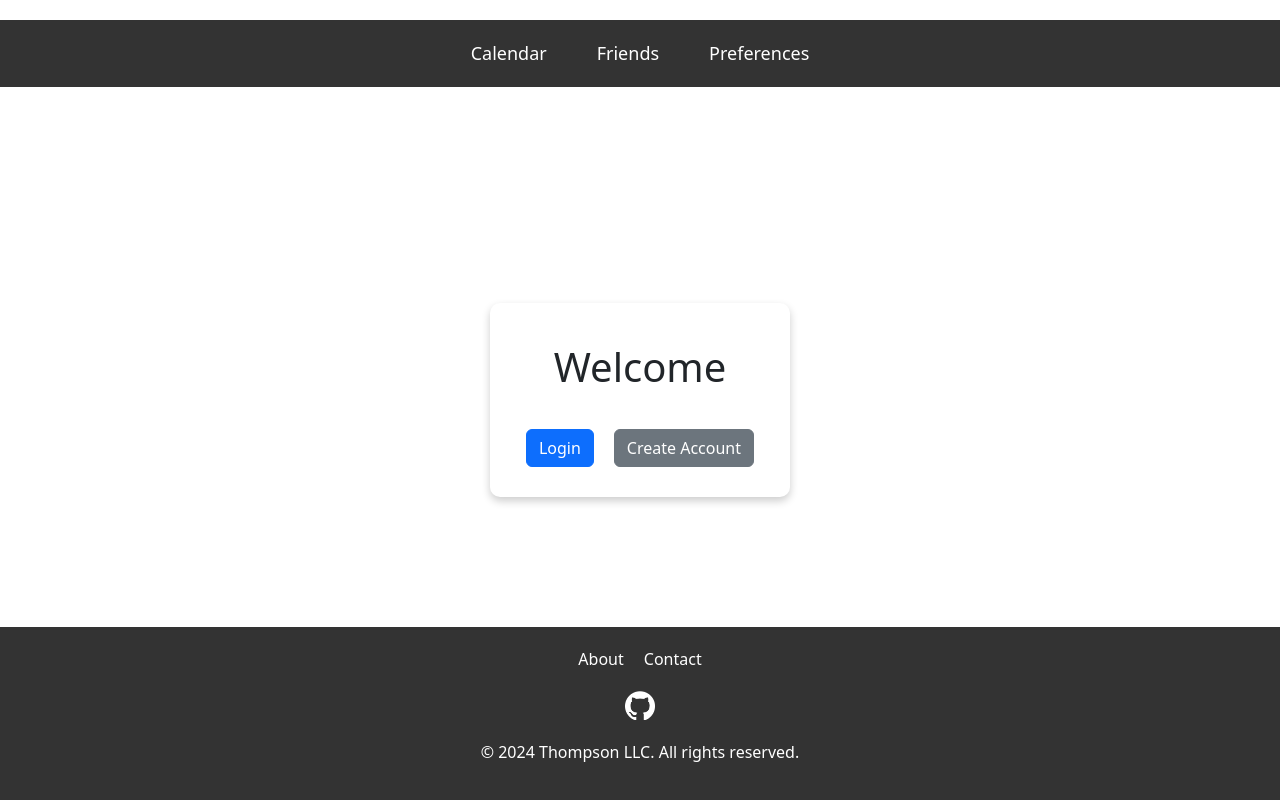
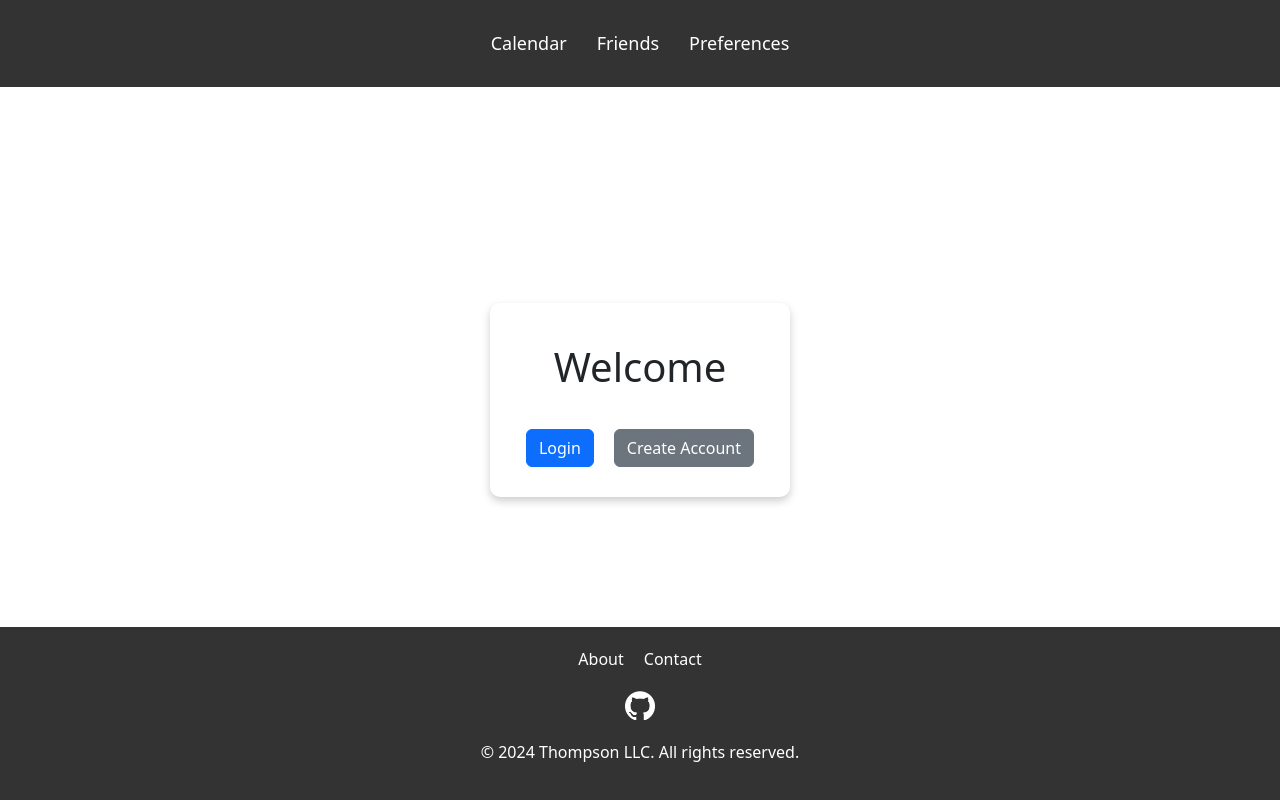
Before and after one commit to mackthompson16/Social-Platform, a React (Create React App) app: page / in a window 1280 px wide. Built offline with nearby package versions, Linux system fonts and the light colour scheme.

Commit message:
fixed header

```diff
--- a/src/header.js
+++ b/src/header.js
@@ -2,9 +2,8 @@ export default function Header({ setCurrentPage,currentPage }) {
   const headerContainerStyle = {
       display: 'flex',
       justifyContent: 'center',
-      padding: '10px',
-      gap: '20px',
-      marginTop: '20px',
+      padding: '20px',
+
       backgroundColor: '#333', // Black background for the header
   };
 
```
